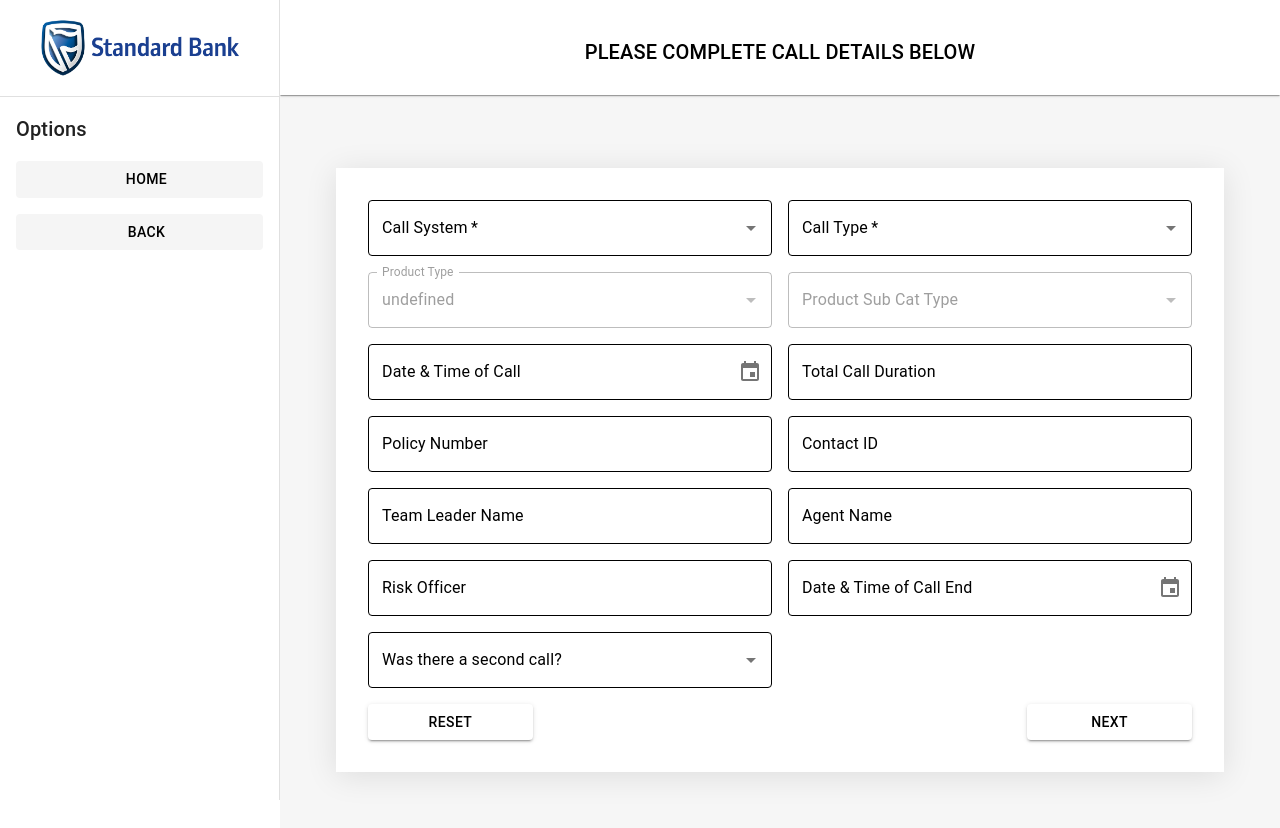
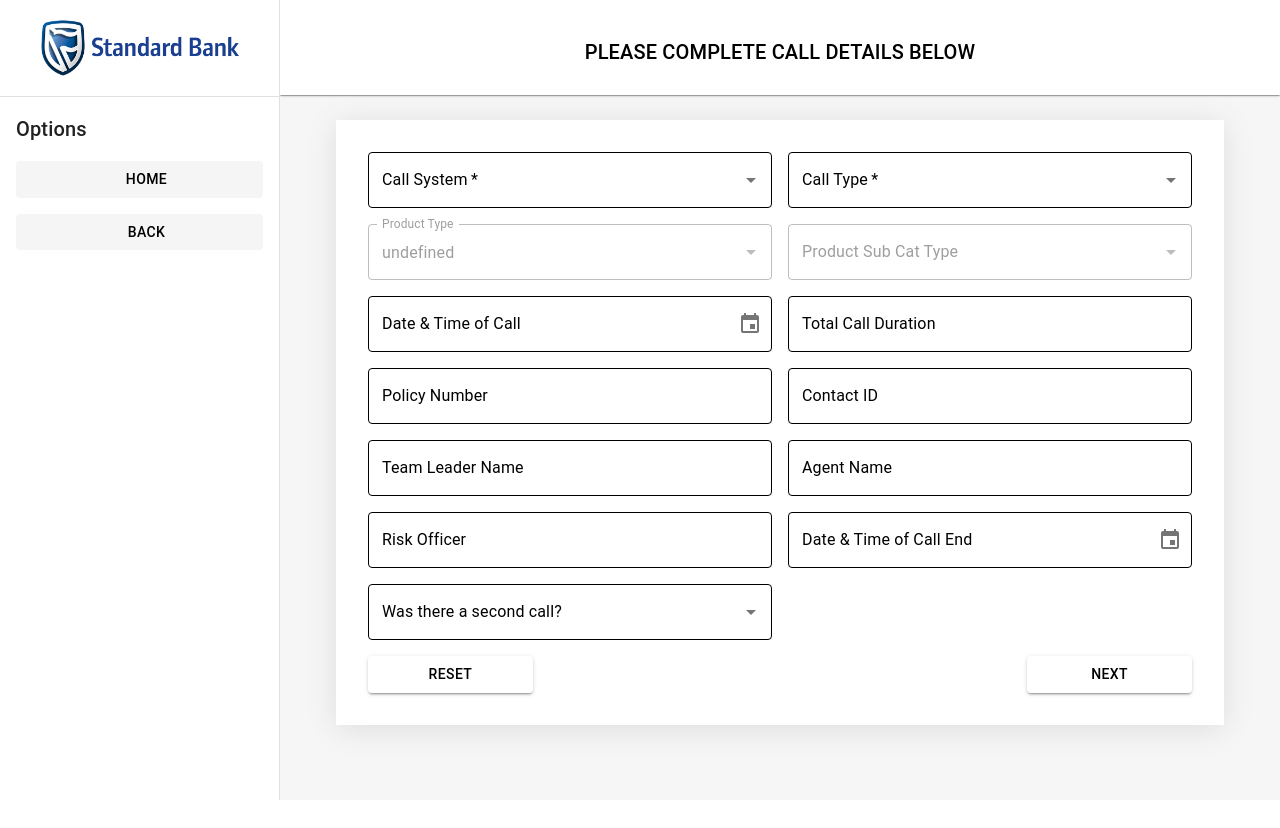
Before and after one commit to Musa-Nguyuza/react-app, a React (Vite) app: page /capture-form in a window 1280 px wide. After the commit the page ends 800 px from the top, so only its background shows below. Built offline with nearby package versions, Linux system fonts and the light colour scheme; sample sign-in values are in the browser's storage; some icons are missing.

Commit message:
capture next-btn

```diff
--- a/src/Pages/CaptureQa/Form/FormQa.jsx
+++ b/src/Pages/CaptureQa/Form/FormQa.jsx
@@ -6,9 +6,8 @@ import { AdapterDayjs } from '@mui/x-date-pickers/AdapterDayjs';
 import { DateTimePicker } from '@mui/x-date-pickers/DateTimePicker';
 import {Link, useNavigate} from 'react-router-dom'
 import ProductData from '../../../DATA/ProductTypes.json'
-import dayjs from 'dayjs';
 import { CallLogContext } from '../../ContextPage/Context';
-import { red } from '@mui/material/colors';
+
 
 const prodTypes = ProductData.productTypes;
 
@@ -34,7 +33,6 @@ export default function FormQa() {
         e.preventDefault();
 
         const isCallSystemValid = formData.callSystem !== '';
-        const isDateTimeEndValid = formData.dateTimeEnd?.trim() && dayjs(formData.dateTimeEnd).isValid()
         const isCallDurationValid = !isNaN(Number(formData.callDuration)) && Number(formData.callDuration) > 0;
 
         setFormErrors((prev) => ({
@@ -109,8 +107,7 @@ const handleTypeChange = (event, newValue) => {
                 display: 'flex',
                 justifyContent: 'center',
                 alignItems: 'center',
-                p: 4,
-                marginTop:"5%"
+                p: 4
             }}
             >
 
--- a/src/Pages/viewTables/QaResults/ViewPoliciesTable/ViewQa.jsx
+++ b/src/Pages/viewTables/QaResults/ViewPoliciesTable/ViewQa.jsx
@@ -56,7 +56,7 @@ useEffect(() => {
           value={searchTerm}
           onChange={(e) => setSearchTerm(e.target.value)}
           InputLabelProps={{ shrink: true }}
-          sx={{ width: '20%', border: '1px solid black' }}
+          sx={{ width: '20%', border: '1px solid black', }}
           slotProps={{
             input: {
               startAdornment: (
```
